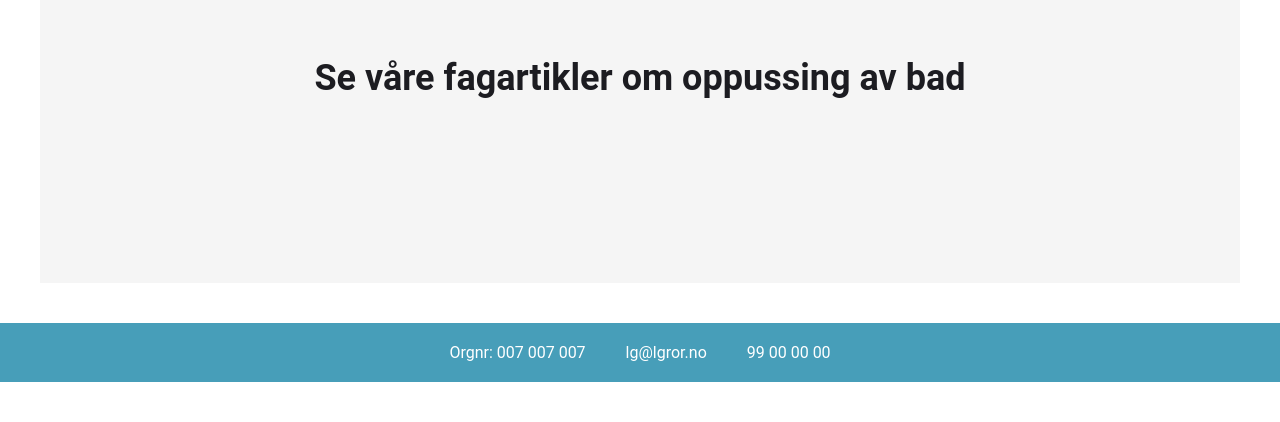
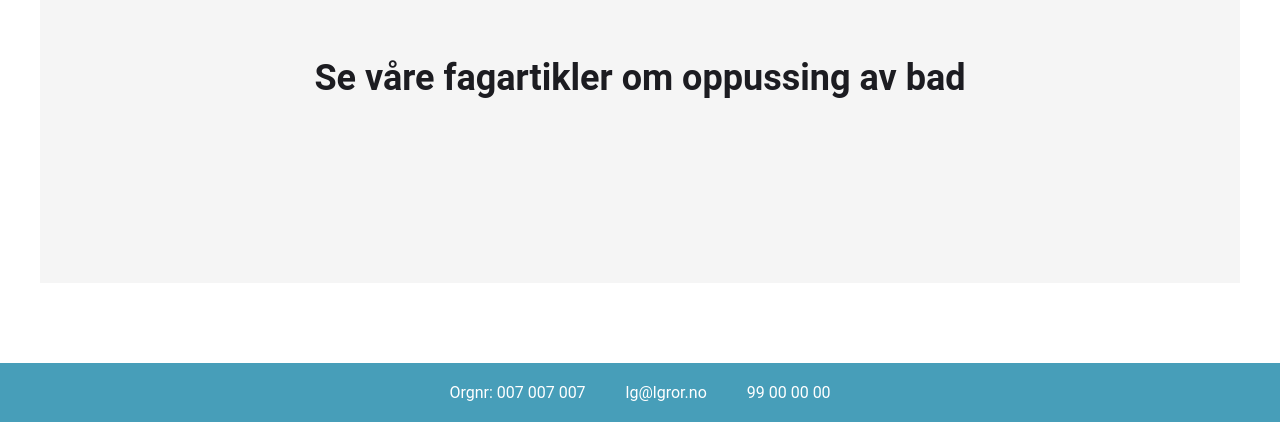
Before and after one commit to Aricin86/eksamen, a React app in the folder client/: page / in a window 1280 px wide. Shown: the part 1151-1573 px from the top of the page. Before the commit the page ends 1533 px from the top, so only its background shows below. Built offline with nearby package versions, Linux system fonts and the light colour scheme.

Commit message:
Margin top fix

```diff
--- a/client/src/components/Footer.jsx
+++ b/client/src/components/Footer.jsx
@@ -5,6 +5,7 @@ const FooterWrapper = styled.footer`
   bottom: 0;
   left: 0;
   width: 100%;
+  margin-top: 40px;
   /* position: fixed; */
   background-color: #479eb9;
   display: flex;
```
